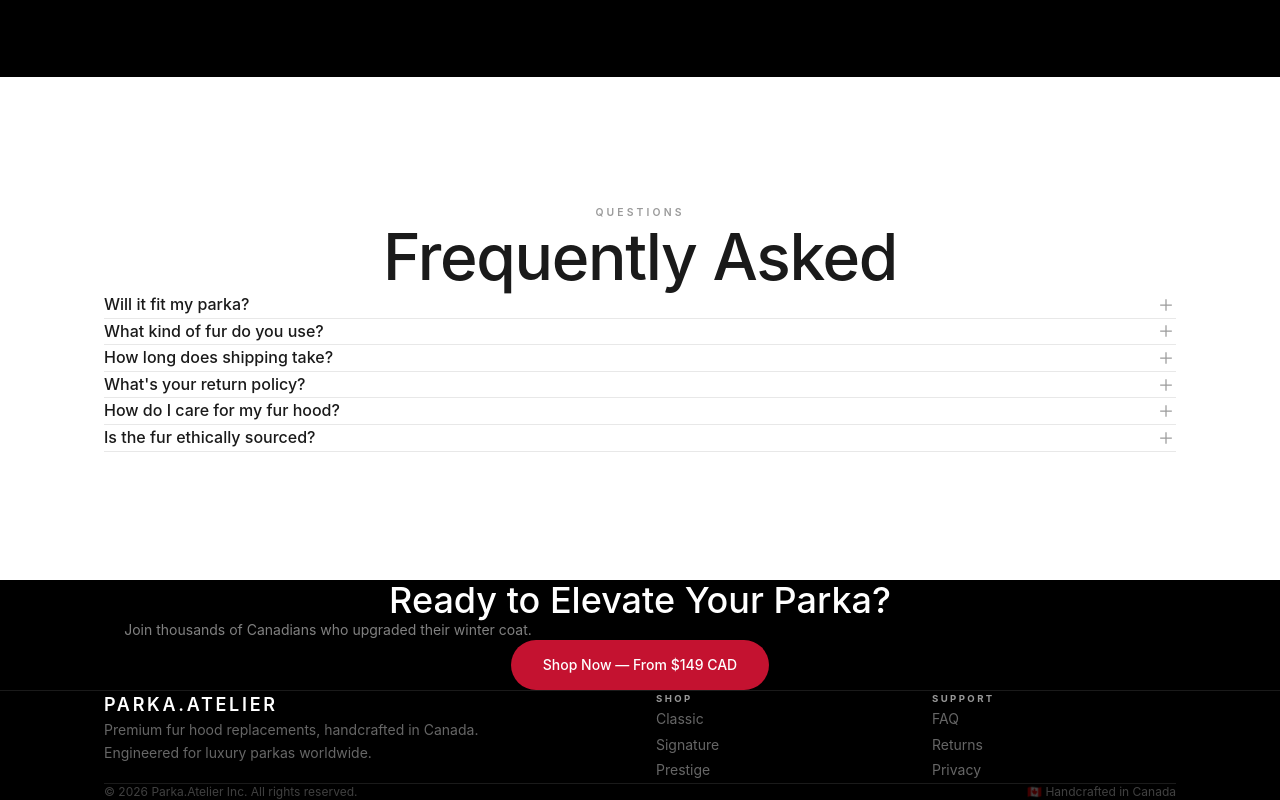
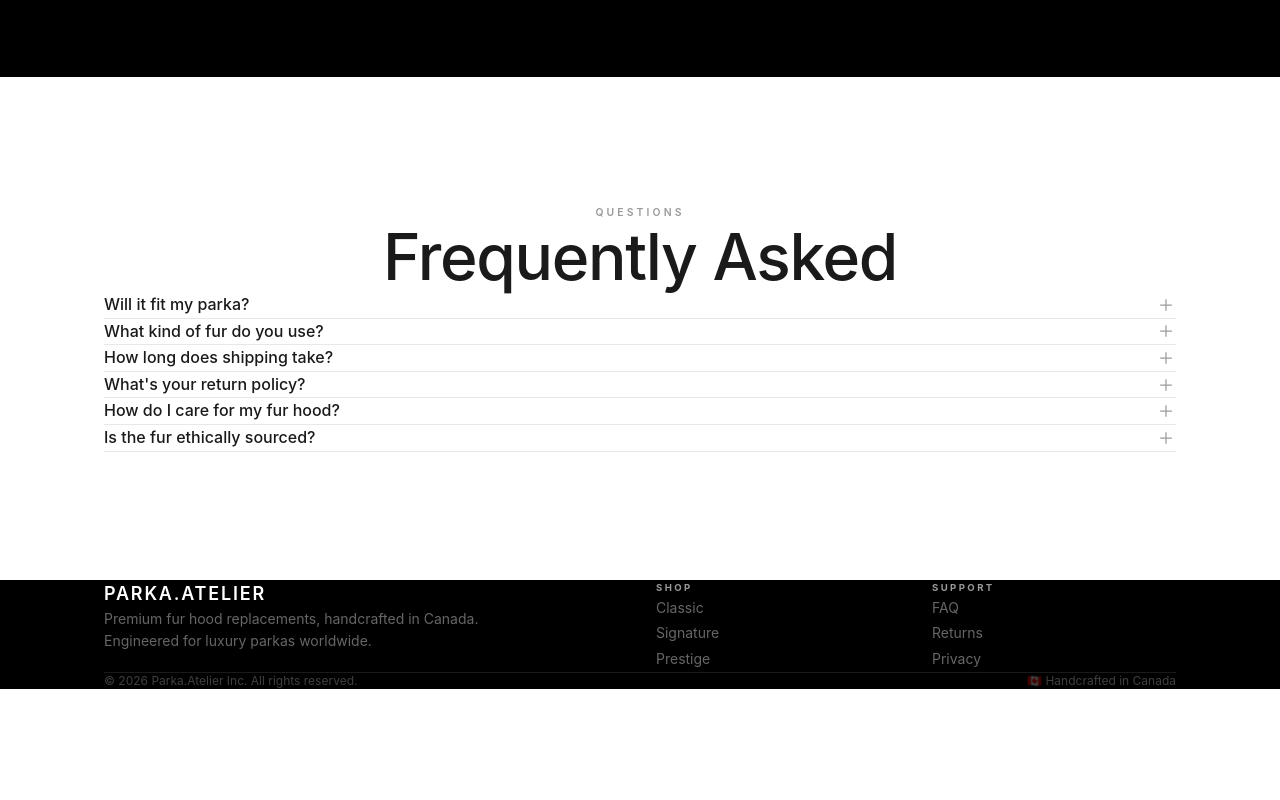
Before and after one commit to caffeineGMT/Parka.Atelier, a Next.js app: page / in a window 1280 px wide. Shown: the part 2825-3625 px from the top of the page. After the commit the page ends 3514 px from the top, so only its background shows below. Built offline with nearby package versions, Linux system fonts and the light colour scheme.

Commit message:
remove: footer CTA band + red announcement banner

```diff
--- a/src/components/Footer.tsx
+++ b/src/components/Footer.tsx
@@ -3,27 +3,10 @@
 export default function Footer() {
   return (
     <footer className="bg-black text-white">
-      {/* CTA band */}
-      <div className="border-b border-white/10">
-        <div className="container-main py-16 text-center">
-          <h2 className="font-display text-3xl md:text-4xl font-medium mb-4">
-            Ready to Elevate Your Parka?
-          </h2>
-          <p className="text-white/50 mb-8 max-w-md mx-auto text-sm">
-            Join thousands of Canadians who upgraded their winter coat.
-          </p>
-          <a href="#shop" className="btn-red">
-            Shop Now — From $149 CAD
-          </a>
-        </div>
-      </div>
-
-      {/* Footer links */}
       <div className="container-main py-12">
         <div className="grid grid-cols-1 md:grid-cols-4 gap-8">
-          {/* Brand */}
           <div className="md:col-span-2">
-            <h3 className="font-display text-lg font-semibold tracking-[0.15em] uppercase mb-4">
+            <h3 className="text-lg font-semibold tracking-[0.1em] uppercase mb-4">
               Parka.Atelier
             </h3>
             <p className="text-sm text-white/40 max-w-sm leading-relaxed">
@@ -31,7 +14,6 @@
             </p>
           </div>
 
-          {/* Links */}
           <div>
             <h4 className="text-[0.6rem] font-bold tracking-[0.25em] uppercase text-white/60 mb-4">
               Shop
@@ -67,14 +49,11 @@
           </div>
         </div>
 
-        {/* Bottom bar */}
         <div className="border-t border-white/10 mt-10 pt-8 flex flex-col md:flex-row items-center justify-between gap-4">
           <p className="text-xs text-white/25">
             &copy; {new Date().getFullYear()} Parka.Atelier Inc. All rights reserved.
           </p>
-          <div className="flex items-center gap-6">
-            <span className="text-xs text-white/25">🇨🇦 Handcrafted in Canada</span>
-          </div>
+          <span className="text-xs text-white/25">🇨🇦 Handcrafted in Canada</span>
         </div>
       </div>
     </footer>
```
